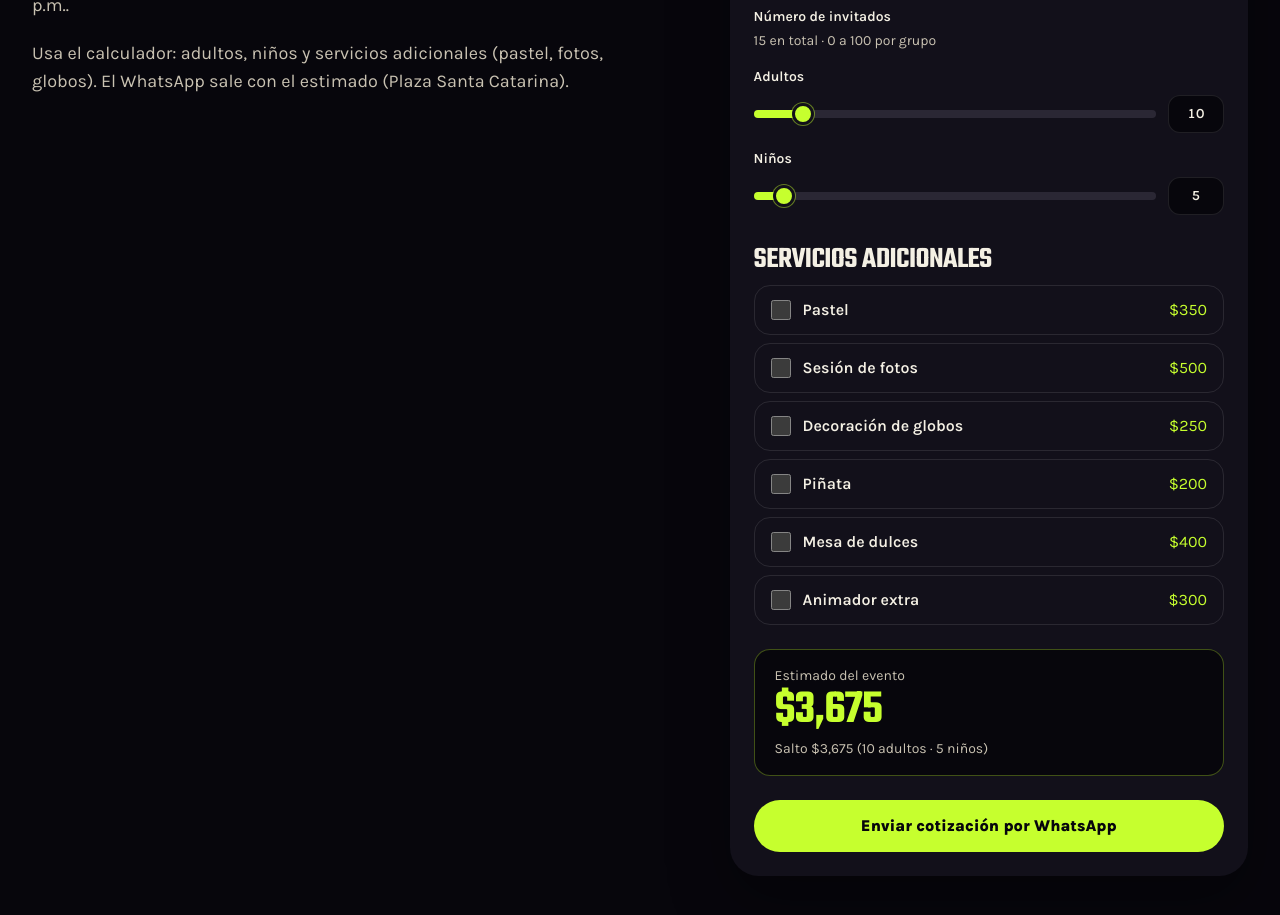
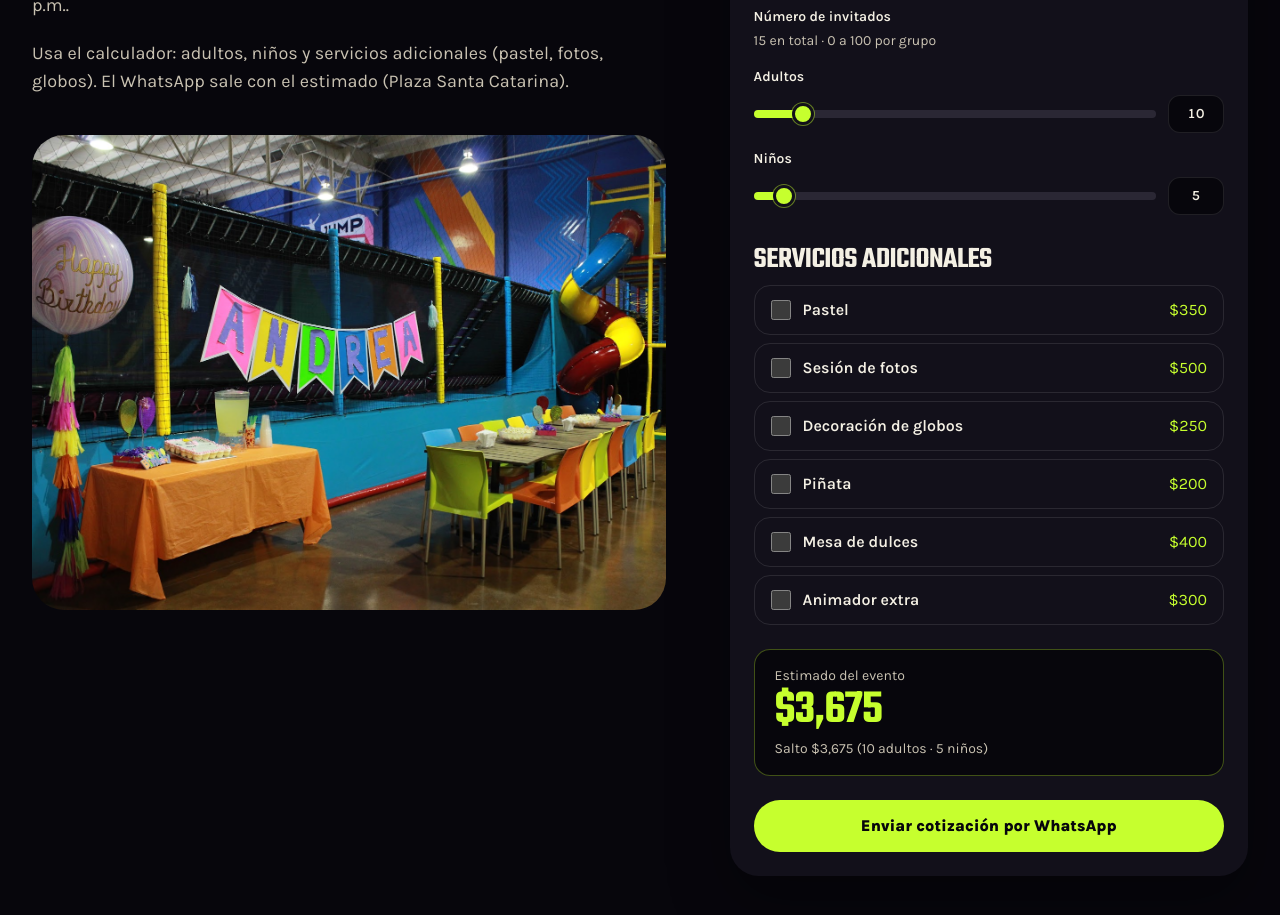
Before and after one commit to alfonsoestradav/jumphouse-mx, a Next.js app: page /fiestas in a window 1280 px wide. Shown: the part 968-1883 px from the top of the page. Built offline with nearby package versions, Linux system fonts and the light colour scheme.

Commit message:
Muestra la foto del area de fiestas en la pagina Fiestas.

```diff
--- a/app/fiestas/page.tsx
+++ b/app/fiestas/page.tsx
@@ -1,4 +1,5 @@
 import type { Metadata } from "next";
+import Image from "next/image";
 import { PageHero } from "@/components/PageHero";
 import { PartyForm } from "@/components/PartyForm";
 import { site } from "@/lib/site";
@@ -36,6 +37,15 @@ export default function FiestasPage() {
               Usa el calculador: adultos, niños y servicios adicionales (pastel,
               fotos, globos). El WhatsApp sale con el estimado ({site.address.place}).
             </p>
+            <div className="relative mt-10 aspect-[4/3] overflow-hidden rounded-[2rem]">
+              <Image
+                src="/images/maps-07.jpg"
+                alt="Área de fiestas en Jump House, con mesas, globo y tobogán"
+                fill
+                className="object-cover object-center"
+                sizes="(min-width: 1024px) 50vw, 100vw"
+              />
+            </div>
           </div>
 
           <PartyForm />
```
